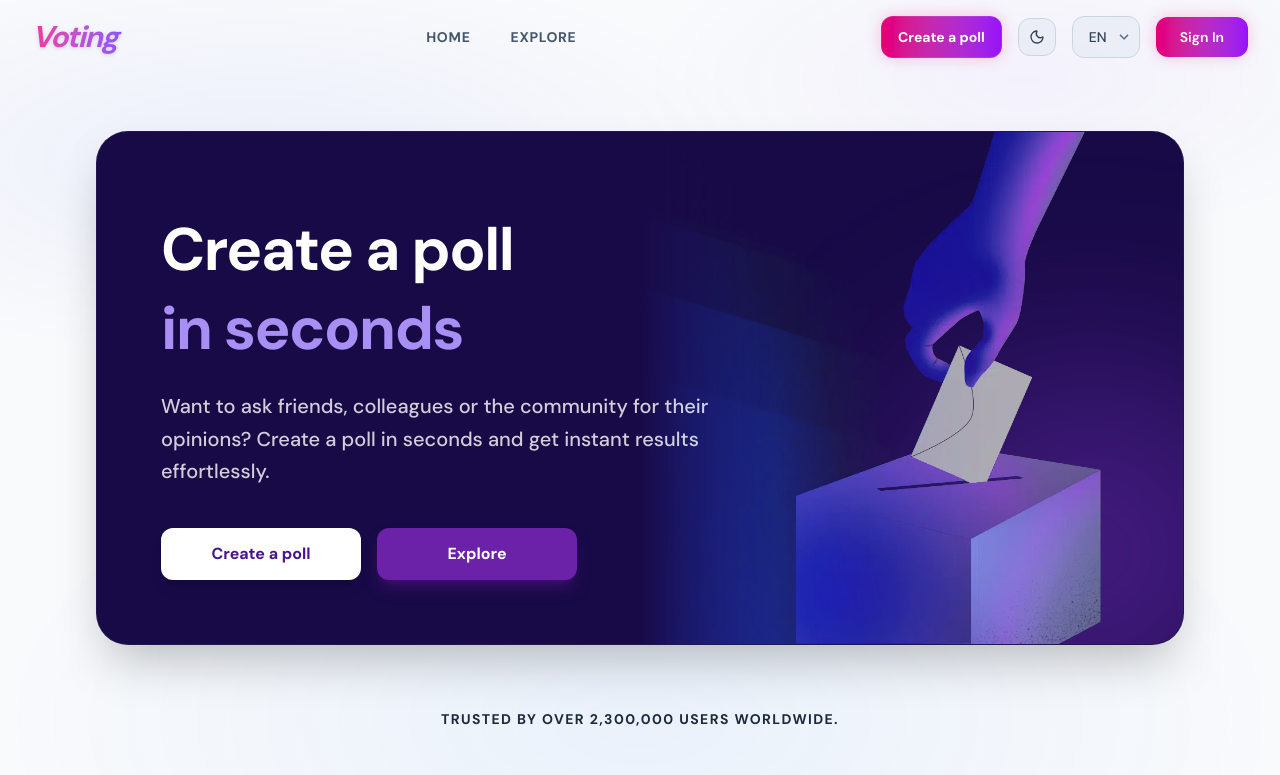
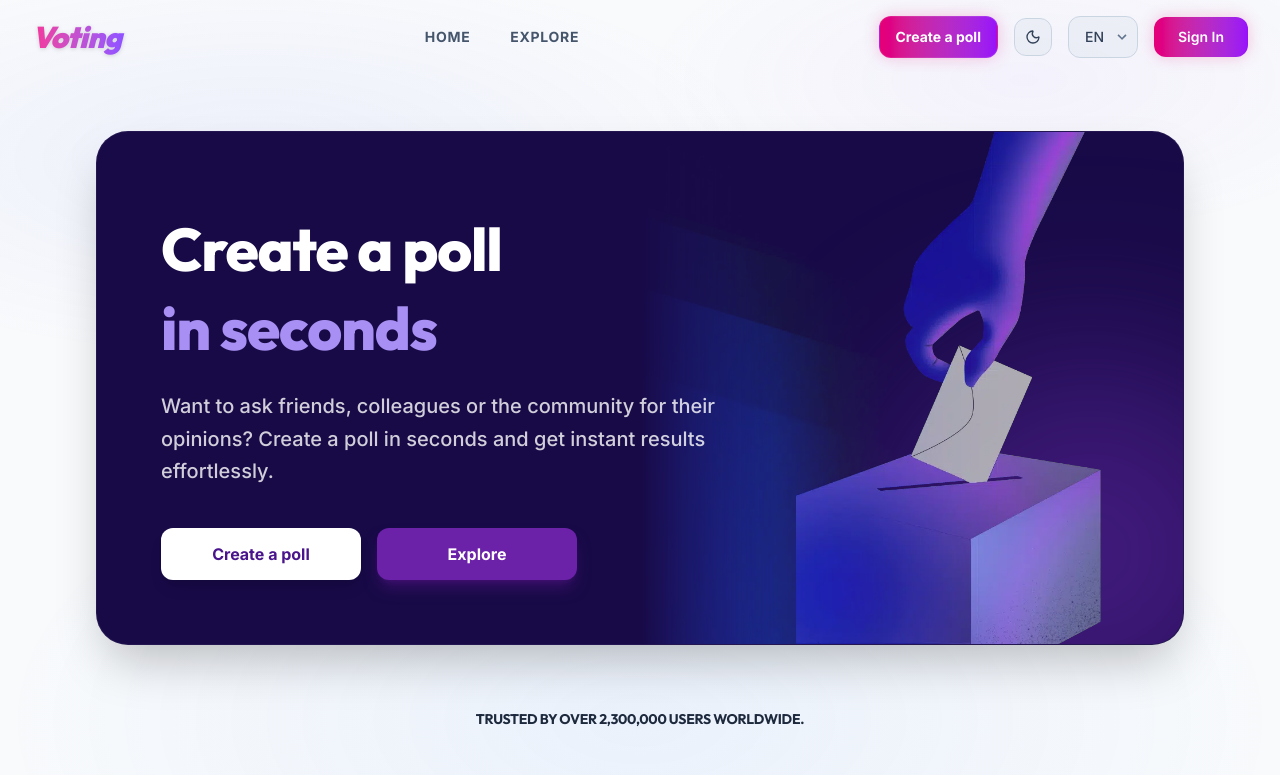
Before and after one commit to QuyKHMTutc/systemVotting, a React (Vite) app in the folder frontend/: page / in a window 1280 px wide. Shown: the top 775 px of the page. Built offline with nearby package versions, Linux system fonts and the light colour scheme; no server answers.

Commit message:
update font chữ

```diff
--- a/frontend/src/index.css
+++ b/frontend/src/index.css
@@ -1,4 +1,4 @@
-@import url('https://fonts.googleapis.com/css2?family=DM+Sans:ital,opsz,wght@0,9..40,300;0,9..40,400;0,9..40,500;0,9..40,600;0,9..40,700&display=swap');
+@import url('https://fonts.googleapis.com/css2?family=Inter:wght@400;500;600;700&family=Outfit:wght@400;500;600;700;800;900&display=swap');
 @import "tailwindcss";
 @custom-variant dark (&:where(.dark, .dark *));
 
@@ -11,11 +11,11 @@
   --bg-grad-2: rgba(168, 85, 247, 0.05);
   --bg-grad-3: rgba(59, 130, 246, 0.07);
 
-  --surface: rgba(255, 255, 255, 0.9);
-  --glass-bg: linear-gradient(135deg, rgba(255,255,255,0.7) 0%, rgba(255,255,255,0.4) 100%);
-  --glass-border: rgba(0, 0, 0, 0.1);
-  --glass-highlight: rgba(255, 255, 255, 0.5);
-  --glass-shadow: 0 4px 24px -4px rgba(0,0,0,0.05), 0 0 0 1px rgba(255,255,255,0.3) inset;
+  --surface: rgba(255, 255, 255, 0.95);
+  --glass-bg: linear-gradient(135deg, rgba(255, 255, 255, 0.8) 0%, rgba(255, 255, 255, 0.5) 100%);
+  --glass-border: rgba(255, 255, 255, 0.6);
+  --glass-highlight: rgba(255, 255, 255, 0.8);
+  --glass-shadow: 0 10px 40px -10px rgba(0,0,0,0.06), 0 0 0 1px rgba(255,255,255,0.4) inset;
 
   --text-main: #0f172a;
   --text-muted: #475569;
@@ -31,11 +31,11 @@
   --bg-grad-2: rgba(168, 85, 247, 0.2);
   --bg-grad-3: rgba(59, 130, 246, 0.12);
 
-  --surface: rgba(255, 255, 255, 0.04);
-  --glass-bg: linear-gradient(135deg, rgba(255,255,255,0.06) 0%, rgba(255,255,255,0.02) 100%);
-  --glass-border: rgba(255, 255, 255, 0.08);
-  --glass-highlight: rgba(255, 255, 255, 0.06);
-  --glass-shadow: 0 4px 24px -4px rgba(0,0,0,0.3), 0 0 0 1px rgba(255,255,255,0.03) inset;
+  --surface: rgba(255, 255, 255, 0.05);
+  --glass-bg: linear-gradient(135deg, rgba(255, 255, 255, 0.08) 0%, rgba(255, 255, 255, 0.03) 100%);
+  --glass-border: rgba(255, 255, 255, 0.1);
+  --glass-highlight: rgba(255, 255, 255, 0.08);
+  --glass-shadow: 0 10px 40px -10px rgba(0,0,0,0.4), 0 0 0 1px rgba(255,255,255,0.05) inset;
 
   --text-main: #f8fafc;
   --text-muted: #94a3b8;
@@ -46,7 +46,9 @@
 }
 
 body {
-  font-family: 'DM Sans', system-ui, sans-serif;
+  font-family: 'Inter', system-ui, sans-serif;
+  -webkit-font-smoothing: antialiased;
+  -moz-osx-font-smoothing: grayscale;
   background: var(--bg-color);
   color: var(--text-main);
   background-image:
@@ -58,10 +60,16 @@ body {
   transition: background-color 0.3s ease, color 0.3s ease;
 }
 
+h1, h2, h3, h4, h5, h6, .font-heading,
+.text-2xl, .text-3xl, .text-4xl, .text-5xl, .text-6xl, .text-7xl {
+  font-family: 'Outfit', system-ui, sans-serif;
+  letter-spacing: -0.02em;
+}
+
 .glass-panel {
   background: var(--glass-bg);
-  backdrop-filter: blur(24px);
-  -webkit-backdrop-filter: blur(24px);
+  backdrop-filter: blur(32px);
+  -webkit-backdrop-filter: blur(32px);
   border: 1px solid var(--glass-border);
   box-shadow: var(--glass-shadow);
   transition: background 0.3s ease, border-color 0.3s ease, box-shadow 0.3s ease;
@@ -149,12 +157,17 @@ body {
 
 /* Button shine on hover */
 .btn-primary {
-  background: linear-gradient(135deg, #6366f1 0%, #8b5cf6 50%, #a855f7 100%);
+  background: linear-gradient(135deg, #6366f1 0%, #a855f7 50%, #ec4899 100%);
   background-size: 200% 200%;
-  box-shadow: 0 4px 20px -4px rgba(99, 102, 241, 0.5);
+  box-shadow: 0 4px 20px -4px rgba(168, 85, 247, 0.5), inset 0 1px 0 rgba(255, 255, 255, 0.2);
+  transition: all 0.3s cubic-bezier(0.34, 1.56, 0.64, 1);
+}
+.btn-primary:active {
+  transform: scale(0.97);
 }
 .btn-primary:hover {
-  box-shadow: 0 8px 32px -4px rgba(99, 102, 241, 0.5), 0 0 40px -10px rgba(168, 85, 247, 0.4);
+  background-position: 100% 0;
+  box-shadow: 0 12px 32px -4px rgba(168, 85, 247, 0.6), inset 0 1px 0 rgba(255, 255, 255, 0.3);
 }
 
 /* Tag pill colors */
```
